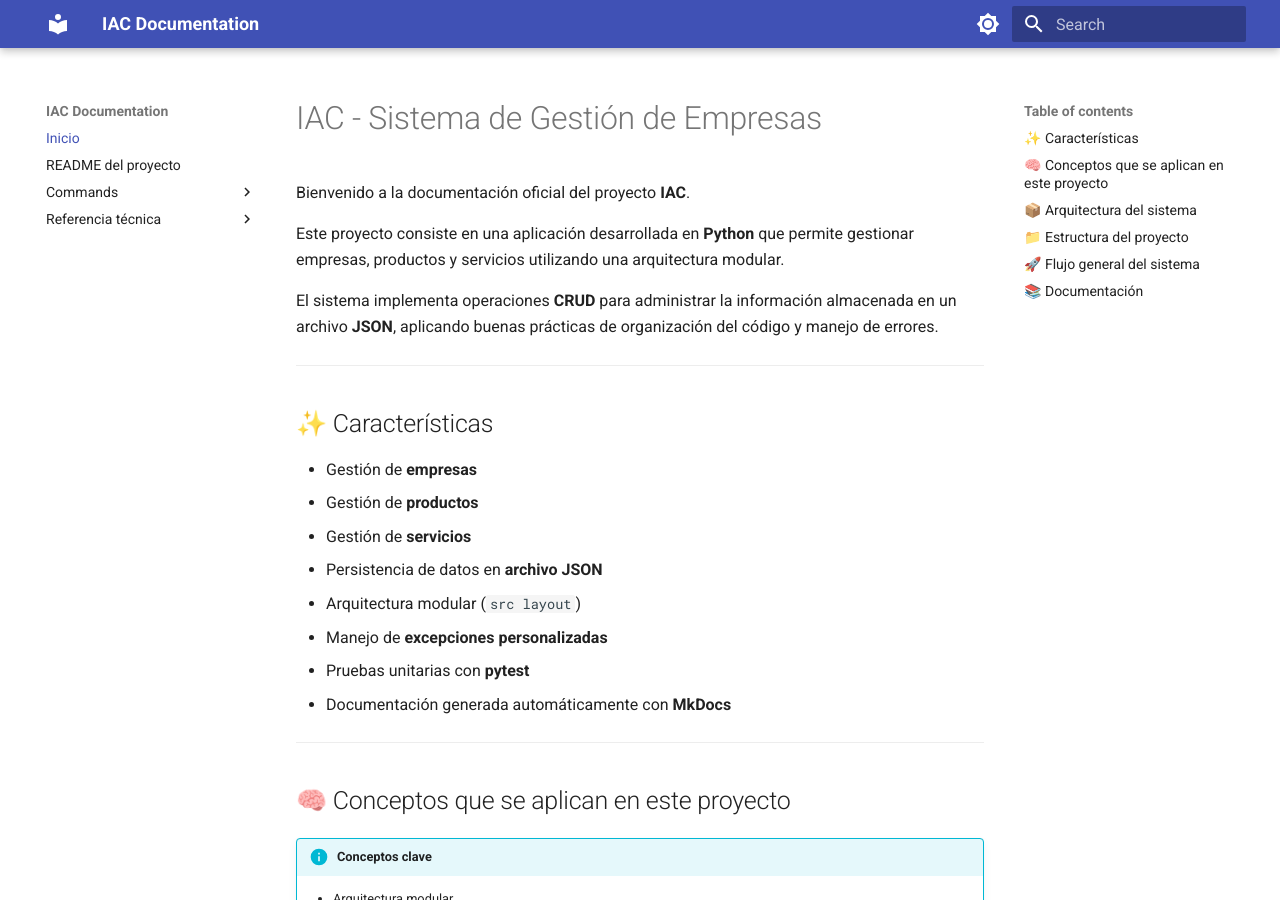
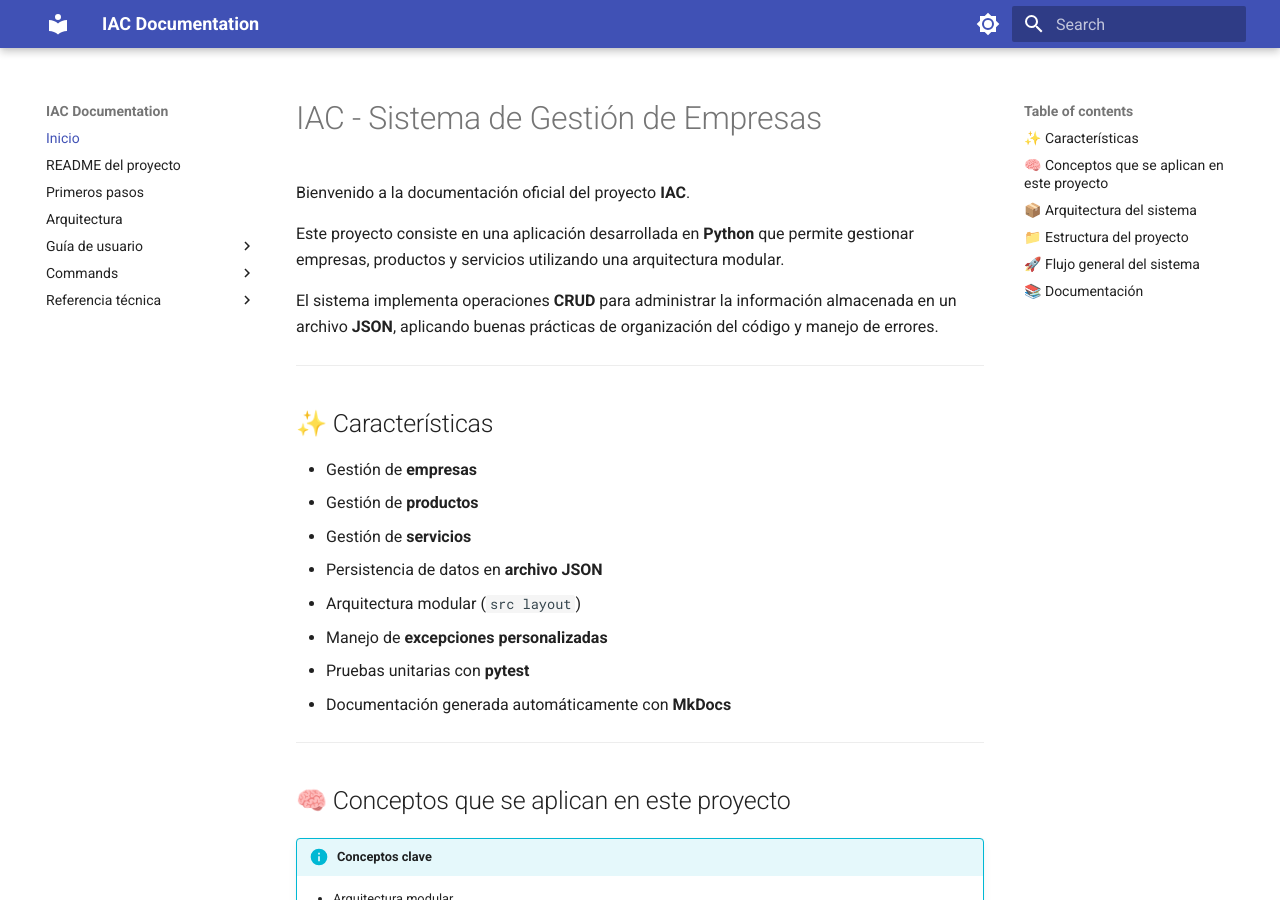
Before and after one commit to mcarvajal865/IAC, an MkDocs documentation site: the page built from docs/index.md, in a window 1280 px wide and 900 px high. Built offline with MkDocs 1.6.1 and Material for MkDocs 9.7.7, drawn with Linux system fonts in a browser that asks for light colours.

Commit message:
Mkdocs actualizacion

```diff
--- a/mkdocs.yml
+++ b/mkdocs.yml
@@ -36,6 +36,11 @@ plugins:
 nav:
   - Inicio: index.md
   - README del proyecto: readme.md
+  - Primeros pasos: getting-started.md
+  - Arquitectura: architecture.md
+  - Guía de usuario:
+      - Comandos: user-guide/commands.md
+      - Persistencia: user-guide/persistence.md
   - Commands:
       - Comandos CLI: commands/comandos.md
   - Referencia técnica:
```
Also changed, not shown: docs/architecture.md (added), docs/getting-started.md (added), docs/user-guide/commands.md (added), docs/user-guide/persistence.md (added).
